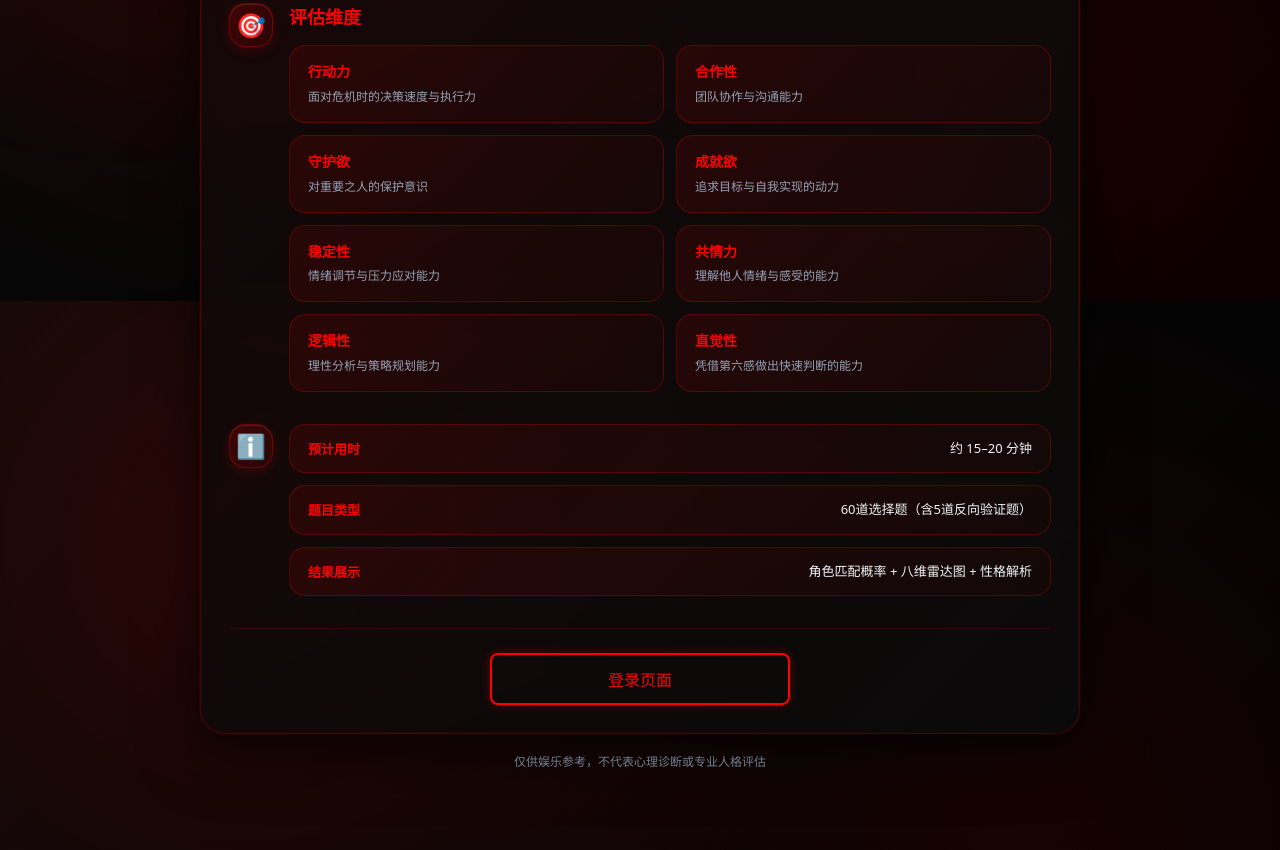
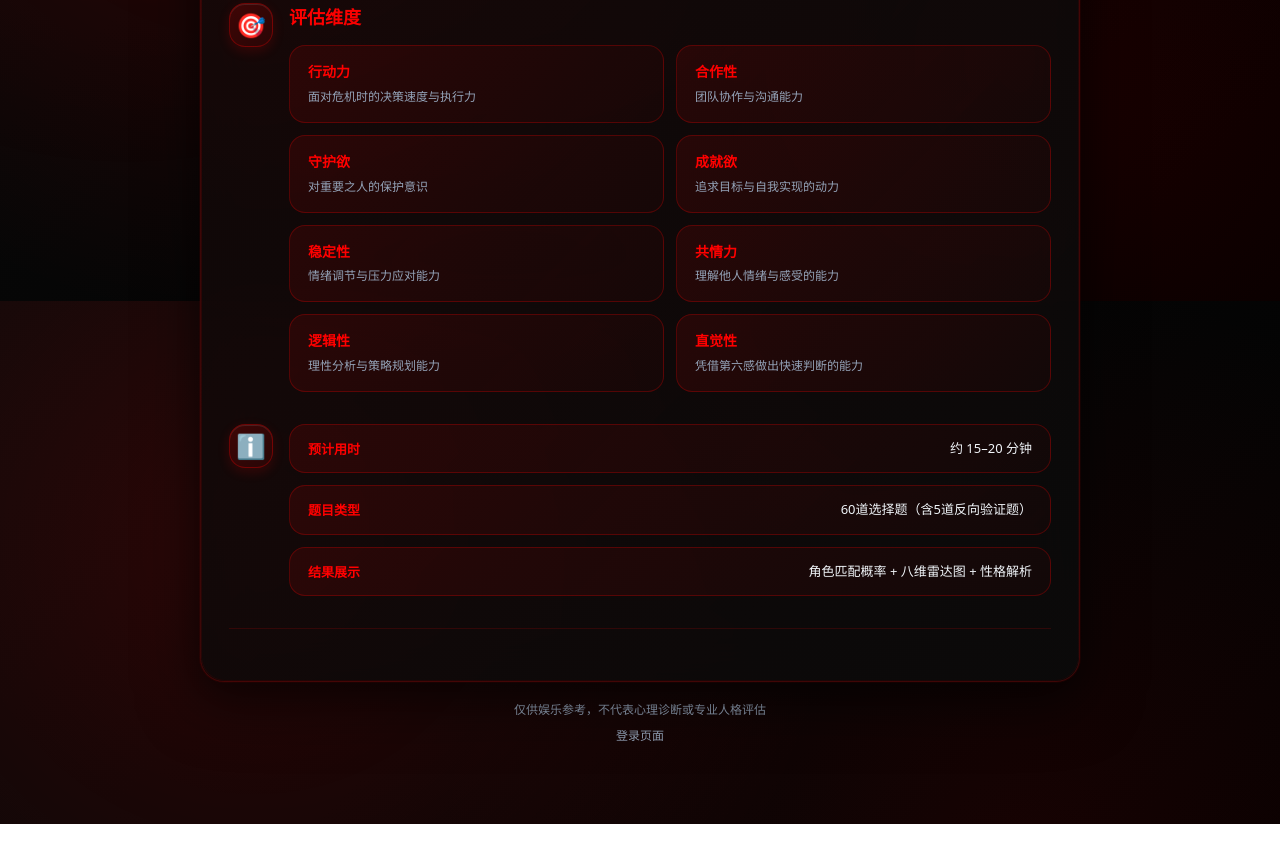
Before and after one commit to mindcube111/-, a website: page index.html in a window 1280 px wide. Shown: the part 499-1349 px from the top of the page. After the commit the page ends 1323 px from the top, so only its background shows below. Drawn offline with Linux system fonts and the light colour scheme.

Commit message:
将登录页面链接移到footer，样式与灰色文字一致，修复点击事件

```diff
--- a/css/admin-panel.css
+++ b/css/admin-panel.css
@@ -1,6 +1,22 @@
 /* 管理员面板样式 */
 
-/* 管理员入口按钮（文字样式） */
+/* 管理员入口链接（文字样式，与footer文字一致） */
+.admin-login-link {
+    color: var(--text-muted);
+    font-size: 12px;
+    text-decoration: none;
+    cursor: pointer;
+    transition: color 0.3s ease;
+    display: inline-block;
+    margin-top: 8px;
+}
+
+.admin-login-link:hover {
+    color: var(--accent);
+    text-decoration: underline;
+}
+
+/* 兼容旧的按钮样式（如果其他地方使用） */
 .admin-toggle-btn,
 .admin-login-text-btn {
     background: transparent;
--- a/index.html
+++ b/index.html
@@ -122,7 +122,6 @@
           </div>
 
           <div class="card-footer intro-footer">
-            <button id="admin-toggle-btn" class="admin-login-text-btn">登录页面</button>
           </div>
         </section>
 
@@ -215,6 +214,8 @@
 
       <footer class="app-footer">
         <span>仅供娱乐参考，不代表心理诊断或专业人格评估</span>
+        <br>
+        <a href="#" id="admin-toggle-btn" class="admin-login-link">登录页面</a>
       </footer>
     </div>
 
--- a/js/admin-panel.js
+++ b/js/admin-panel.js
@@ -51,7 +51,10 @@ document.addEventListener('DOMContentLoaded', function() {
 
         // 绑定事件
         if (adminToggleBtn) {
-            adminToggleBtn.addEventListener('click', toggleAdminPanel);
+            adminToggleBtn.addEventListener('click', function(e) {
+                e.preventDefault(); // 阻止链接默认跳转
+                toggleAdminPanel();
+            });
         }
 
         if (adminPanelClose) {
```
